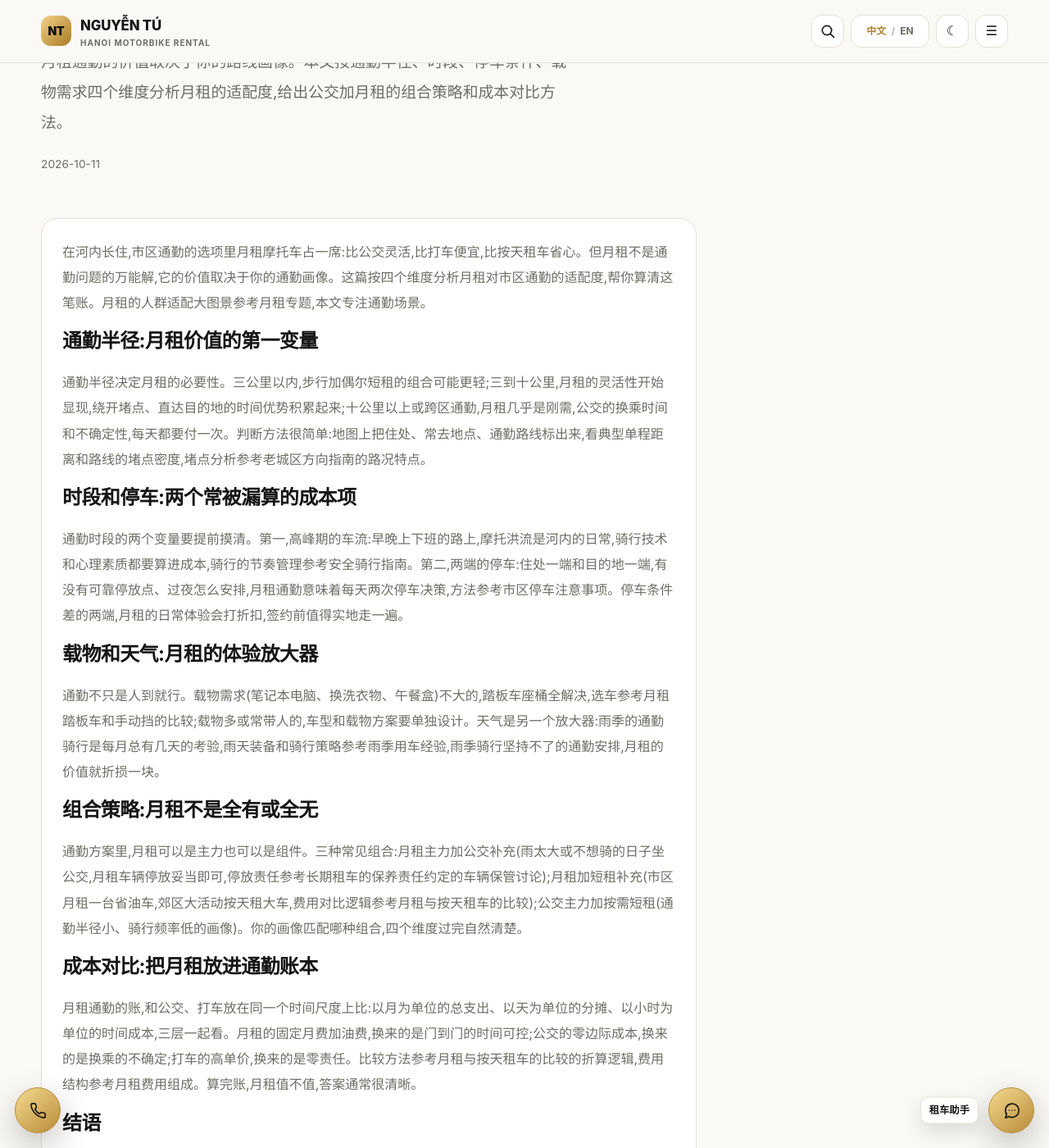
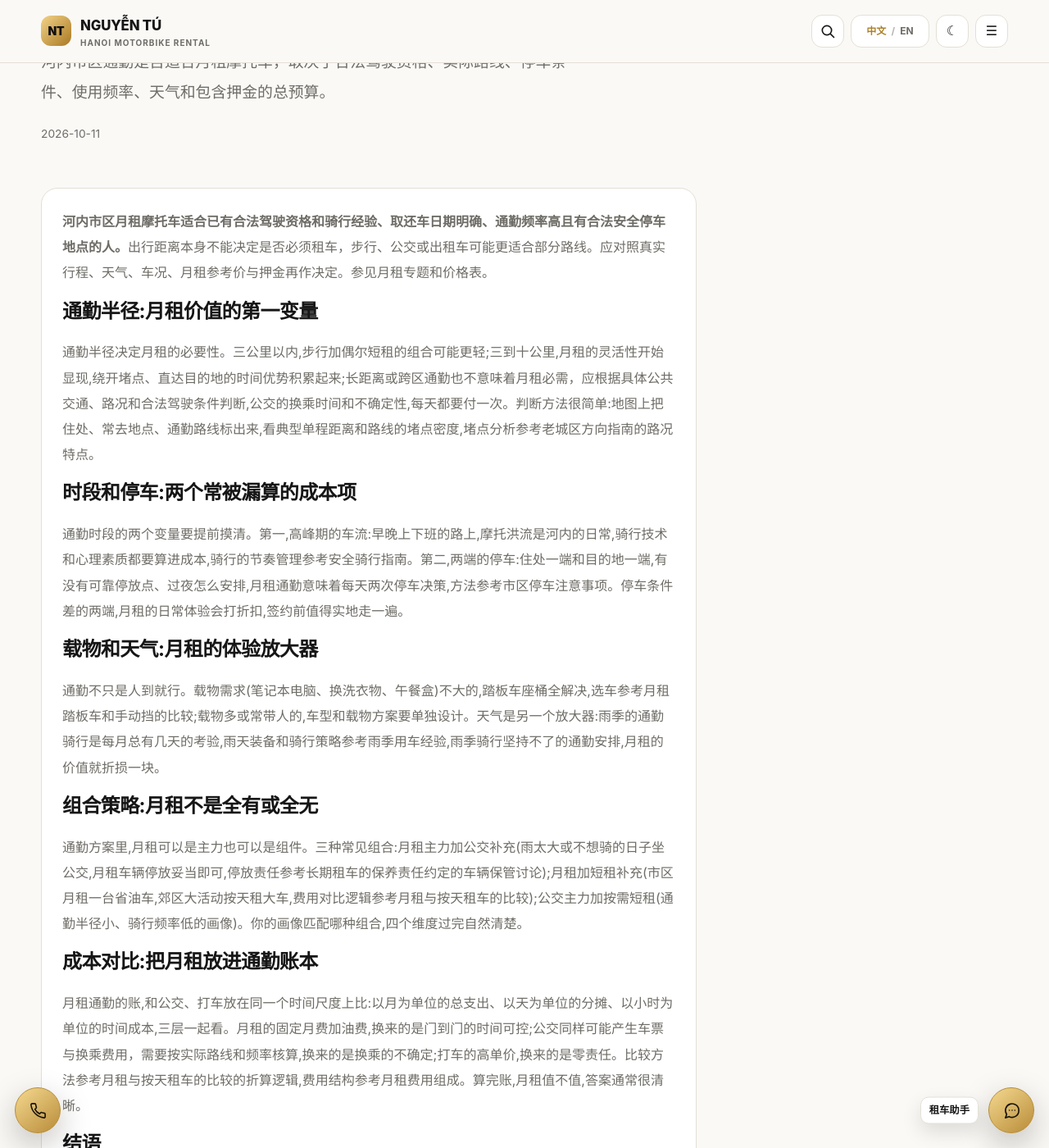
Before and after one commit to thuexemayhanoi/china, a Jekyll site: the page built from _posts/2026-10-11-hanoi-rental-longterm-24.md, in a window 1280 px wide and 1400 px high, scrolled down 221 px. Shown: the whole window at 82% size. Built offline with Jekyll 4.4.1, drawn with Linux system fonts in a browser that asks for light colours.

Commit message:
seo(china): evidence-grounded commute guidance in CN-0049

```diff
--- a/_posts/2026-10-11-hanoi-rental-longterm-24.md
+++ b/_posts/2026-10-11-hanoi-rental-longterm-24.md
@@ -5,18 +5,19 @@ topic: "rental"
 subtopic: "monthly"
 permalink: "/blog/hanoi-rental-longterm-24/"
 title: "月租摩托车适合哪些市区通勤需求"
-description: "月租通勤的价值取决于你的路线画像。本文按通勤半径、时段、停车条件、载物需求四个维度分析月租的适配度,给出公交加月租的组合策略和成本对比方法。"
+description: "河内市区通勤是否适合月租摩托车，取决于合法驾驶资格、实际路线、停车条件、使用频率、天气和包含押金的总预算。"
+last_modified_at: "2026-10-12"
 primary_keyword: "河内摩托车月租"
 date: "2026-10-11 17:44:42 +0700"
 seo_silo: "rental/monthly"
 breadcrumbs: [{"label": "博客", "href": "/blog/"}, {"label": "专题", "href": "/topics/rental/monthly/"}, {"label": "月租摩托车适合哪些市区通勤需求"}]
 publication_method: "automated_qa"
 ---
-在河内长住,市区通勤的选项里月租摩托车占一席:比公交灵活,比打车便宜,比按天租车省心。但月租不是通勤问题的万能解,它的价值取决于你的通勤画像。这篇按四个维度分析月租对市区通勤的适配度,帮你算清这笔账。月租的人群适配大图景参考[月租专题](/topics/rental/monthly/),本文专注通勤场景。
+**河内市区月租摩托车适合已有合法驾驶资格和骑行经验、取还车日期明确、通勤频率高且有合法安全停车地点的人。**出行距离本身不能决定是否必须租车，步行、公交或出租车可能更适合部分路线。应对照真实行程、天气、车况、月租参考价与押金再作决定。参见[月租专题](/topics/rental/monthly/)和[价格表](/prices/)。
 
 ## 通勤半径:月租价值的第一变量
 
-通勤半径决定月租的必要性。三公里以内,步行加偶尔短租的组合可能更轻;三到十公里,月租的灵活性开始显现,绕开堵点、直达目的地的时间优势积累起来;十公里以上或跨区通勤,月租几乎是刚需,公交的换乘时间和不确定性,每天都要付一次。判断方法很简单:地图上把住处、常去地点、通勤路线标出来,看典型单程距离和路线的堵点密度,堵点分析参考[老城区方向指南](/topics/old-quarter/directions/)的路况特点。
+通勤半径决定月租的必要性。三公里以内,步行加偶尔短租的组合可能更轻;三到十公里,月租的灵活性开始显现,绕开堵点、直达目的地的时间优势积累起来;长距离或跨区通勤也不意味着月租必需，应根据具体公共交通、路况和合法驾驶条件判断,公交的换乘时间和不确定性,每天都要付一次。判断方法很简单:地图上把住处、常去地点、通勤路线标出来,看典型单程距离和路线的堵点密度,堵点分析参考[老城区方向指南](/topics/old-quarter/directions/)的路况特点。
 
 ## 时段和停车:两个常被漏算的成本项
 
@@ -32,7 +33,7 @@ publication_method: "automated_qa"
 
 ## 成本对比:把月租放进通勤账本
 
-月租通勤的账,和公交、打车放在同一个时间尺度上比:以月为单位的总支出、以天为单位的分摊、以小时为单位的时间成本,三层一起看。月租的固定月费加油费,换来的是门到门的时间可控;公交的零边际成本,换来的是换乘的不确定;打车的高单价,换来的是零责任。比较方法参考[月租与按天租车的比较](/blog/hanoi-rental-longterm-04/)的折算逻辑,费用结构参考[月租费用组成](/topics/pricing/monthly/)。算完账,月租值不值,答案通常很清晰。
+月租通勤的账,和公交、打车放在同一个时间尺度上比:以月为单位的总支出、以天为单位的分摊、以小时为单位的时间成本,三层一起看。月租的固定月费加油费,换来的是门到门的时间可控;公交同样可能产生车票与换乘费用，需要按实际路线和频率核算,换来的是换乘的不确定;打车的高单价,换来的是零责任。比较方法参考[月租与按天租车的比较](/blog/hanoi-rental-longterm-04/)的折算逻辑,费用结构参考[月租费用组成](/topics/pricing/monthly/)。算完账,月租值不值,答案通常很清晰。
 
 ## 结语
 
```
